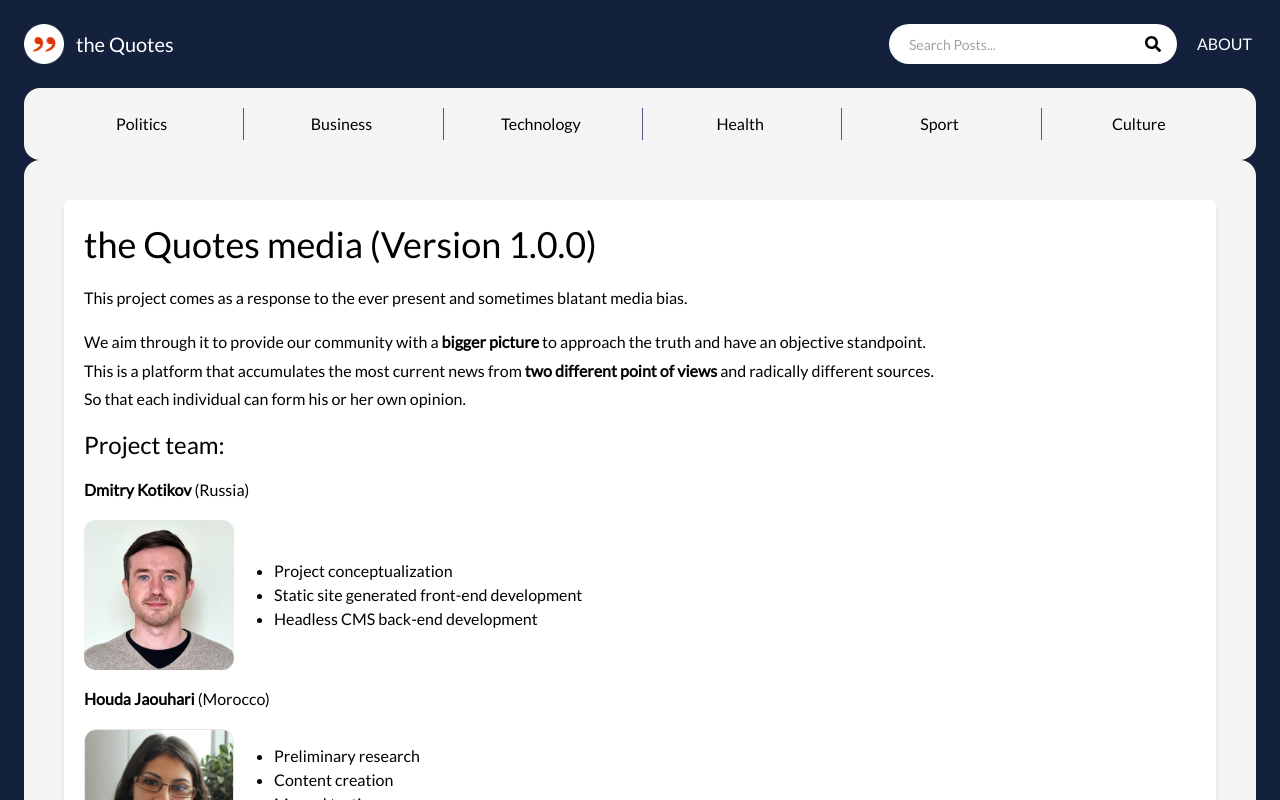
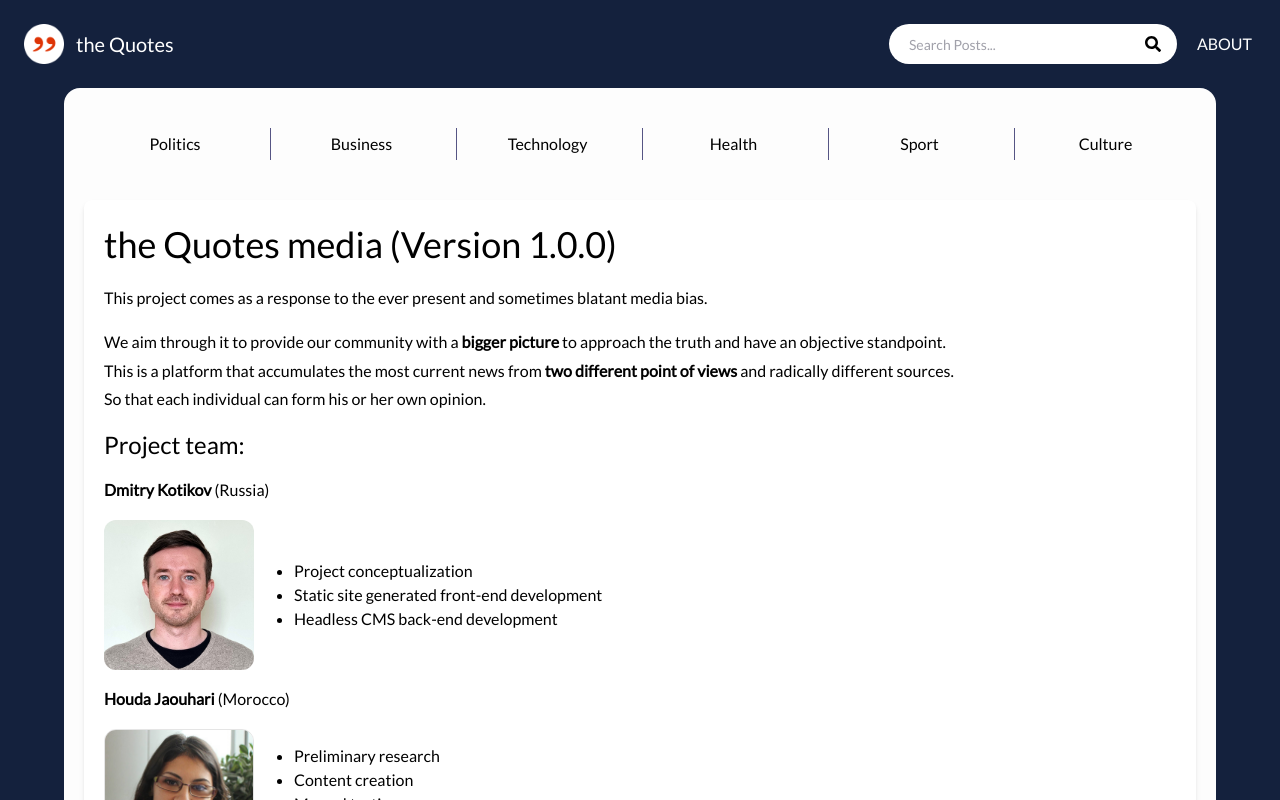
Before and after one commit to mielenyvin/thequotes_dark, a Next.js app: page /about in a window 1280 px wide. Shown: the top 800 px of the page. Built offline with nearby package versions, Linux system fonts and the light colour scheme.

Commit message:
design updates

```diff
--- a/components/Layout.js
+++ b/components/Layout.js
@@ -9,7 +9,7 @@ export default function Layout({title, keywords, desciprtion, children, categori
     const router = useRouter()
 
     return (
-        <div className="flex flex-col h-screen  bg-qblue">
+        <div className="flex flex-col h-screen justify-between  bg-qblue">
 
             <Head>
                 <title>{title}</title>
@@ -24,22 +24,12 @@ export default function Layout({title, keywords, desciprtion, children, categori
 
             <Header />
 
-<div className='sm:mx-6'>
-<div className='bg-qlitegray sm:rounded-2xl container mx-auto flex flex-wrap p-5 flex-col '>
-
-<CategoryList categories={categories} />
-</div>
-</div>
-
-{/* <div className='pb-0 sm:pb-5'></div> */}
-
             {(router.pathname === '/' || router.pathname === '/about' || router.pathname === '/news/category' || router.pathname === '/news/search') && <Showcase />}
 
-            <div className='sm:mx-6'>
-
-            <div className='bg-qlitegray sm:rounded-2xl container mx-auto flex flex-wrap p-5 flex-col '>
+<div className='mb-auto mx-0 md:mx-5  lg:mx-16 xl:mx-16  2xl:mx-52 mt-0 pt-0 pb-20 md:rounded-2xl bg-qveryverylitegray'>
 <main className='mb-auto container mx-auto px-5'>
-<div className='my-5'>
+<div className='my-10'>
+<CategoryList categories={categories} />
 </div>
 <div className=''>
 {children}
@@ -47,7 +37,7 @@ export default function Layout({title, keywords, desciprtion, children, categori
 </main>
 
 </div>
-</div>
+
 <div className='py-5'>
 <Footer />
 </div>
```
